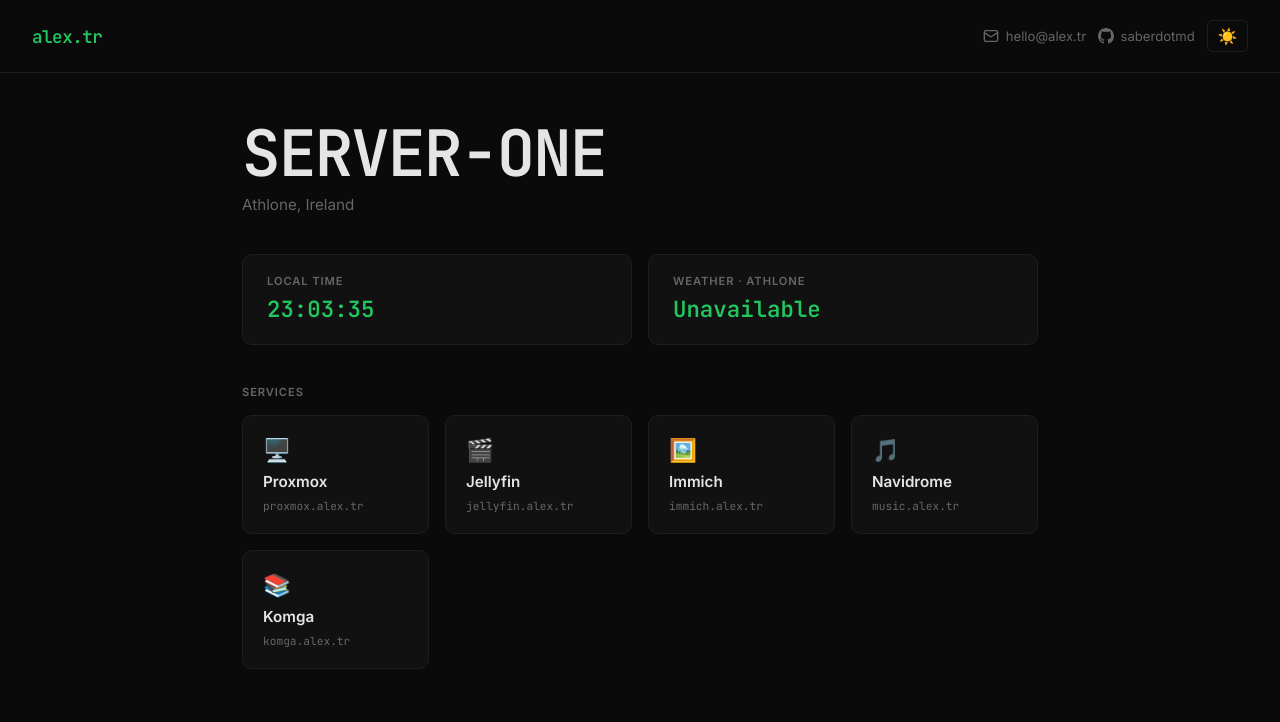
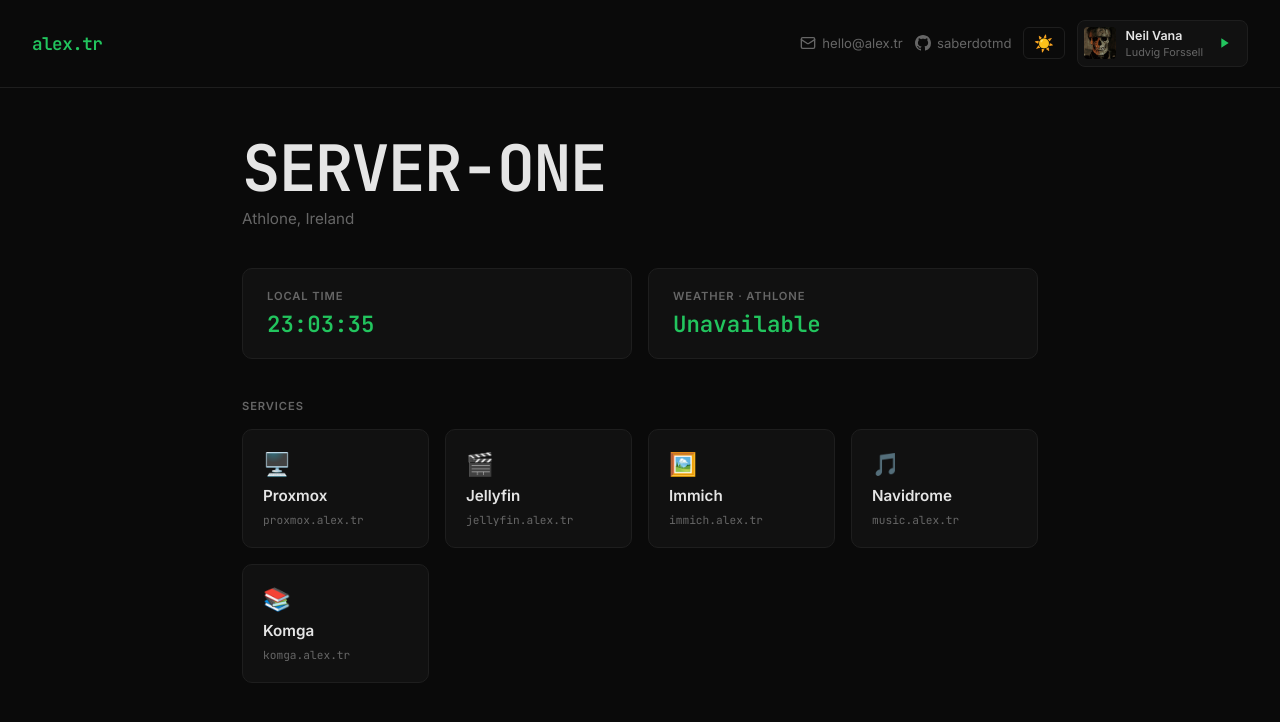
Before and after one commit to saberdotmd/trsite, a plain HTML site: page index.html in a window 1280 px wide. Drawn offline with Linux system fonts and the light colour scheme; no server answers.

Commit message:
add mini music player to nav

```diff
--- a/index.html
+++ b/index.html
@@ -23,6 +23,18 @@
       <button id="theme-toggle" aria-label="Toggle theme">
         <span id="theme-icon">☀️</span>
       </button>
+      <div class="player" id="player">
+        <img src="cover.jpg" alt="cover" class="player-cover" />
+        <div class="player-info">
+          <div class="player-title">Neil Vana</div>
+          <div class="player-artist">Ludvig Forssell</div>
+        </div>
+        <button class="player-btn" id="play-btn" aria-label="Play/Pause">
+          <svg id="icon-play" width="16" height="16" viewBox="0 0 24 24" fill="currentColor"><path d="M8 5v14l11-7z"/></svg>
+          <svg id="icon-pause" width="16" height="16" viewBox="0 0 24 24" fill="currentColor" style="display:none"><path d="M6 19h4V5H6v14zm8-14v14h4V5h-4z"/></svg>
+        </button>
+        <audio id="audio" src="song.mp3" loop></audio>
+      </div>
     </div>
   </nav>
 
--- a/script.js
+++ b/script.js
@@ -22,7 +22,23 @@
 updateClock();
 setInterval(updateClock, 1000);
 
-// Weather — Open-Meteo, Athlone coords
+// Player
+const audio = document.getElementById('audio');
+const playBtn = document.getElementById('play-btn');
+const iconPlay = document.getElementById('icon-play');
+const iconPause = document.getElementById('icon-pause');
+
+playBtn.addEventListener('click', () => {
+  if (audio.paused) {
+    audio.play();
+    iconPlay.style.display = 'none';
+    iconPause.style.display = '';
+  } else {
+    audio.pause();
+    iconPlay.style.display = '';
+    iconPause.style.display = 'none';
+  }
+});
 const WMO = {
   0: 'Clear', 1: 'Mainly clear', 2: 'Partly cloudy', 3: 'Overcast',
   45: 'Foggy', 48: 'Icy fog', 51: 'Light drizzle', 53: 'Drizzle', 55: 'Heavy drizzle',
--- a/style.css
+++ b/style.css
@@ -63,6 +63,62 @@
 }
 .nav-link:hover { color: var(--accent); }
 .nav-link svg { flex-shrink: 0; }
+
+/* PLAYER */
+.player {
+  display: flex;
+  align-items: center;
+  gap: 0.6rem;
+  padding: 0.4rem 0.75rem 0.4rem 0.4rem;
+  background: var(--surface);
+  border: 1px solid var(--border);
+  border-radius: 8px;
+}
+
+.player-cover {
+  width: 32px;
+  height: 32px;
+  border-radius: 4px;
+  object-fit: cover;
+  object-position: center;
+}
+
+.player-info {
+  display: flex;
+  flex-direction: column;
+  gap: 0.1rem;
+  min-width: 0;
+}
+
+.player-title {
+  font-size: 0.78rem;
+  font-weight: 600;
+  white-space: nowrap;
+  overflow: hidden;
+  text-overflow: ellipsis;
+  max-width: 120px;
+}
+
+.player-artist {
+  font-size: 0.68rem;
+  color: var(--muted);
+  white-space: nowrap;
+  overflow: hidden;
+  text-overflow: ellipsis;
+  max-width: 120px;
+}
+
+.player-btn {
+  background: none;
+  border: none;
+  cursor: pointer;
+  color: var(--accent);
+  padding: 0.2rem;
+  display: flex;
+  align-items: center;
+  flex-shrink: 0;
+}
+.player-btn:hover { opacity: 0.75; }
 
 #theme-toggle {
   background: none;
```
Also changed, not shown: cover.jpg (added), 1 other file.
